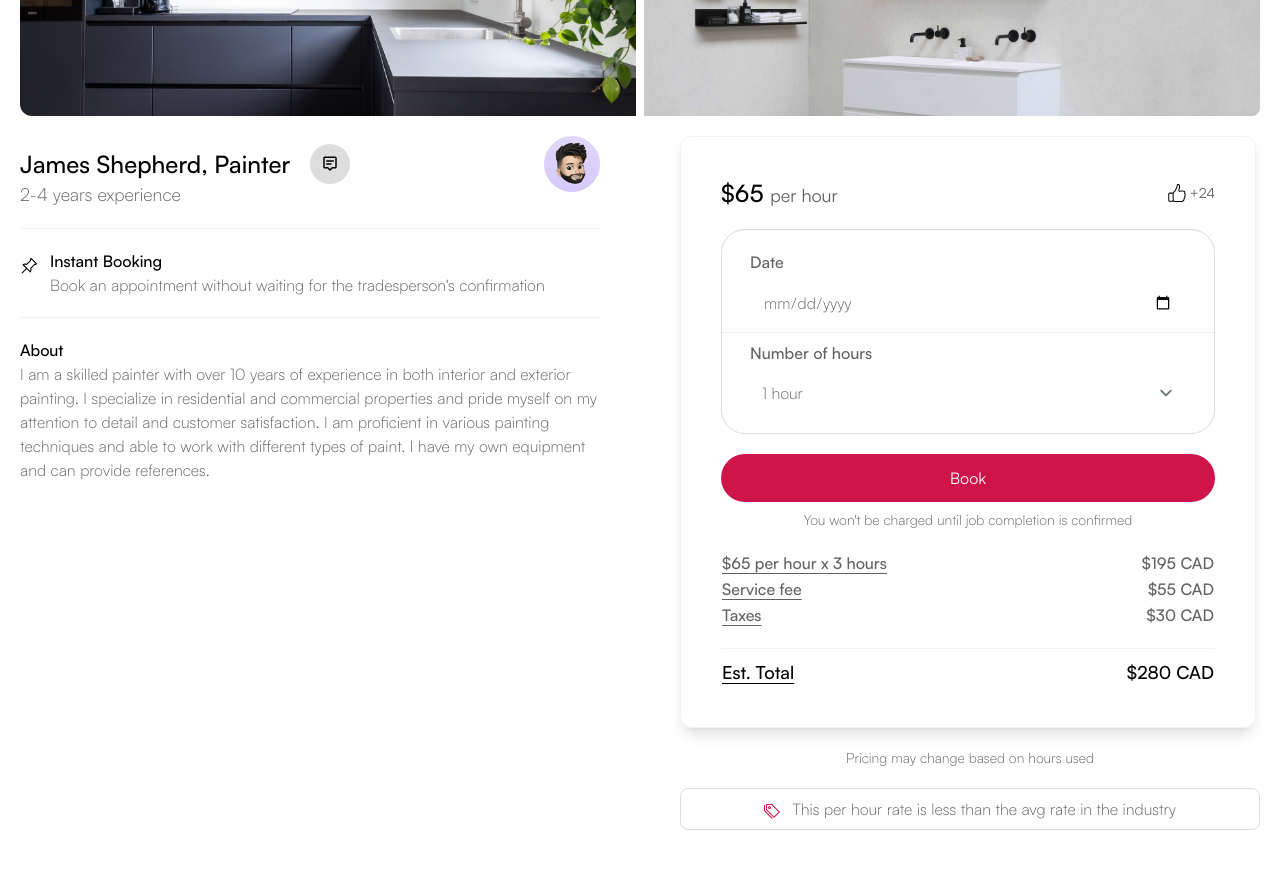
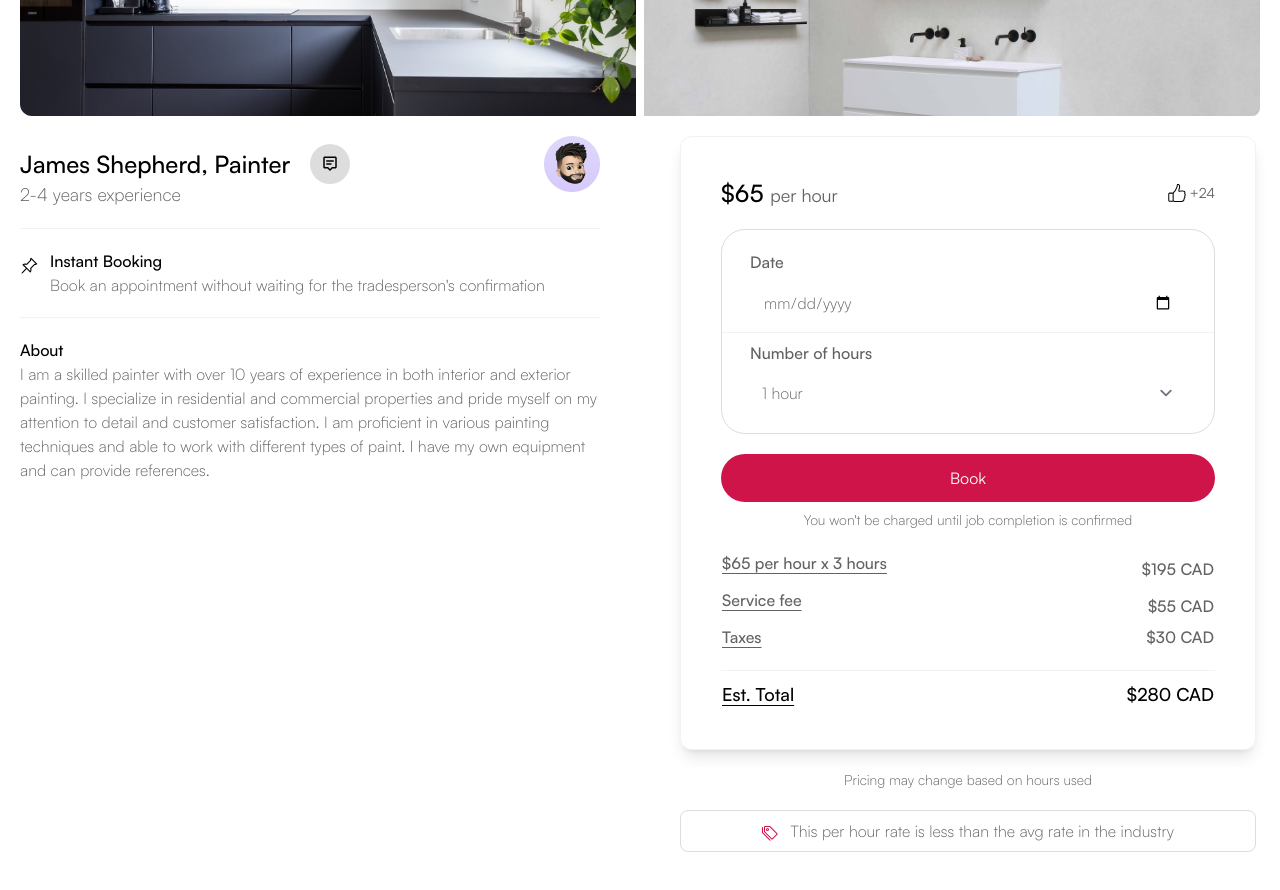
Before and after one commit to Handys-Inc/mvp-customer-portal, a React (Create React App) app: page /book/provider in a window 1280 px wide. Shown: the part 320-1210 px from the top of the page. Built offline with nearby package versions, Linux system fonts and the light colour scheme.

Commit message:
popovers for booking card

```diff
--- a/src/app/Provider/components/BookingCard.js
+++ b/src/app/Provider/components/BookingCard.js
@@ -7,10 +7,13 @@ import { BsTags } from "react-icons/bs";
 import { Popover } from "@headlessui/react";
 import { NavLink } from "react-router-dom";
 
+import "../index.css";
+import Border from "../../../components/Border/Border";
+
 function BookingCard() {
   return (
-    <div>
-      <div className="rounded-xl shadow-none md:shadow-lg border border-faintGray max-w-xl p-5 md:p-10">
+    <div className="max-w-xl">
+      <div className="rounded-xl shadow-none md:shadow-lg border border-faintGray  p-5 md:p-10">
         <div className="flex justify-between">
           <p className="text-gray text-lg">
             <span className="font-bold text-black text-2xl">$65 </span> per hour
@@ -62,16 +65,52 @@ function BookingCard() {
         <div className="text-gray font-semibold my-5">
           <table class="w-full">
             <tbody>
-              <tr>
-                <td className="text-left underline underline-offset-4">
-                  $65 per hour x 3 hours
+              {/* BREAKDOWN */}
+              <tr className="table-row">
+                <td className="table-item">
+                  <Popover className="relative">
+                    <Popover.Button>
+                      <p className="underline underline-offset-4">
+                        {" "}
+                        $65 per hour x 3 hours
+                      </p>
+                    </Popover.Button>
+
+                    <Popover.Panel className="absolute bg-white font-light px-5 min-w-[20rem] py-2 shadow-lg border border-mute rounded-lg z-10">
+                      <h4 className="text-center font-semibold text-lg">
+                        Base price breakdown
+                      </h4>
+                      <Border />
+                      <table class="w-full">
+                        <tbody>
+                          <tr className="table-row">
+                            <td className="">1st hour</td>
+                            <td className="text-right">$55 CAD</td>
+                          </tr>
+                          <tr className="table-row">
+                            <td className="">2nd hour</td>
+                            <td className="text-right">$78 CAD</td>
+                          </tr>
+                          <tr className="table-row">
+                            <td className="">3rd hour</td>
+                            <td className="text-right">$124 CAD</td>
+                          </tr>
+                          <Border />
+                          <tr className="table-row font-semibold">
+                            <td className="">Total</td>
+                            <td className="text-right">$195 CAD</td>
+                          </tr>
+                        </tbody>
+                      </table>{" "}
+                    </Popover.Panel>
+                  </Popover>
                 </td>
                 <td className="text-right">$195 CAD</td>
               </tr>
-              <tr>
-                <td className="text-left underline underline-offset-4">
-                  Service fee
-                  {/* <Popover className="relative">
+              {/* SERVICE FEE */}
+              <tr className="table-row">
+                <td className="table-item">
+                  <Popover className="relative">
                     <Popover.Button>
                       <p className="underline underline-offset-4">
                         Service fee
@@ -84,13 +123,24 @@ function BookingCard() {
                         seamlessly.
                       </p>
                     </Popover.Panel>
-                  </Popover> */}
+                  </Popover>
                 </td>
                 <td className="text-right">$55 CAD</td>
               </tr>
-              <tr>
+              {/* TAXES */}
+              <tr className="table-row">
                 <td className="text-left underline underline-offset-4">
-                  Taxes
+                  <Popover className="relative">
+                    <Popover.Button>
+                      <p className="underline underline-offset-4">Taxes</p>
+                    </Popover.Button>
+
+                    <Popover.Panel className="absolute bg-white px-2 py-2 shadow-lg border border-mute rounded-lg z-10">
+                      <p className="font-light">
+                        Goods and services tax and Harmonized sales tax
+                      </p>
+                    </Popover.Panel>
+                  </Popover>
                 </td>
                 <td className="text-right">$30 CAD</td>
               </tr>
--- /dev/null
+++ b/src/app/Provider/index.css
@@ -0,0 +1,7 @@
+.table-item {
+  @apply underline pb-3 underline-offset-4 text-left;
+}
+
+/* .table-row {
+  @apply pb-10;
+} */
```
